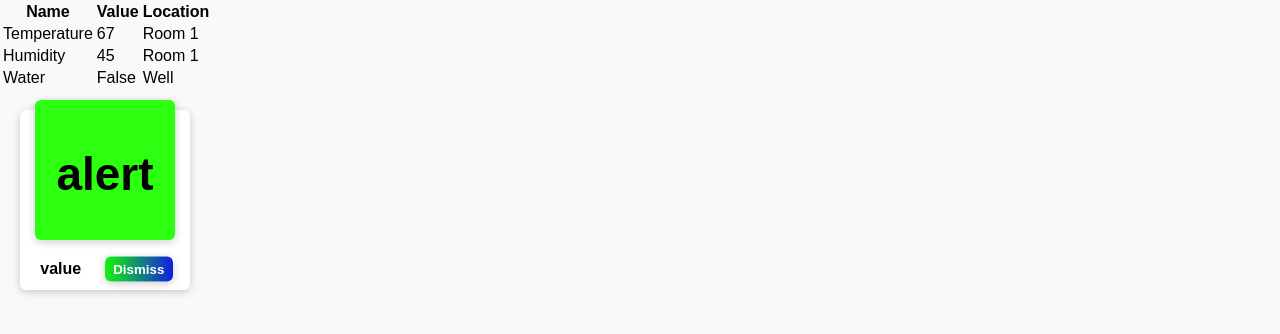
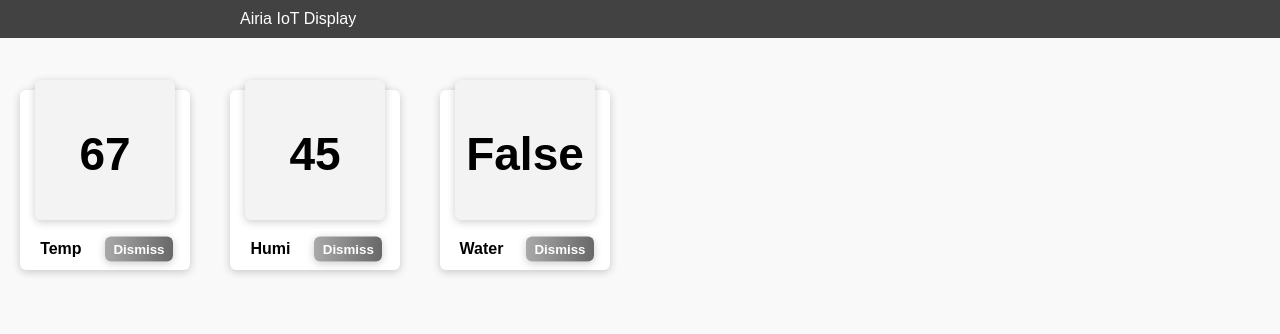
Before and after one commit to casktCase/airia, a React (Create React App) app: page / in a window 1280 px wide. Shown: the top 334 px of the page. Built offline with nearby package versions, Linux system fonts and the light colour scheme.

Commit message:
Enabling tiles to show alert data, minor visual changes

```diff
--- a/public/index.html
+++ b/public/index.html
@@ -13,9 +13,18 @@
 </head>
 
 <body>
-  <noscript>You need to enable JavaScript to run this app.</noscript>
-  <div id="root"></div>
-  <div id="jsonList"></div>
+  <div id="banner">
+    <div id="banner-content">
+      Airia IoT Display
+    </div>
+  </div>
+  <div id="main-content">
+
+    <noscript>You need to enable JavaScript to run this app.</noscript>
+    <div id="root"></div>
+    <div id="jsonList"></div>
+
+  </div>
 </body>
 
 </html>
--- a/src/App.js
+++ b/src/App.js
@@ -4,12 +4,12 @@ import './App.css';
 ///JSON data rpresenting readings from IoT
 var data = [
   {
-    "name": "Temperature",
+    "name": "Temp",
     "value": "67",
     "location": "Room 1"
   },
   {
-    "name": "Humidity",
+    "name": "Humi",
     "value": "45",
     "location": "Room 1"
   },
@@ -23,52 +23,30 @@ var data = [
 
 //data map function to show in table
 var rows = data.map(function (row) {
-  return <tr>
-    <td>{row.name}</td>
-    <td>{row.value}</td>
-    <td>{row.location}</td>
-  </tr>
+  return <div className="brick">
+    <div className="content">
+      <div className="color">
+        <div className="palette" />
+        <h1>{row.value}</h1>
+      </div>
+      <div className="action">
+        <p>{row.name}</p>
+        <button className="buyButton" >
+          Dismiss
+        </button>
+      </div>
+    </div>
+  </div>
 });
-
-
 
 class App extends Component {
   render() {
     return (
+
       <div>
-        <table>
-          <thead>
-            <th>Name</th>
-            <th>Value</th>
-            <th>Location</th>
-          </thead>
-          {rows}
-        </table>
-        <div className="brick">
-          <div className="content">
-            <div className="color">
-              <div className="palette" />
-              <h1>alert</h1>
-            </div>
-            <div className="action">
-              <p>value</p>
-              <button className="buyButton" >
-                Dismiss
-          </button>
-            </div>
-          </div>
-        </div>
+        {rows}
       </div>
 
-      /*<table>
-        <thead>
-          <th>Name</th>
-          <th>Value</th>
-          <th>Location</th>
-        </thead>
-        {rows}
-      </table>
-      */
     );
   }
 }
--- a/src/index.css
+++ b/src/index.css
@@ -7,6 +7,24 @@ body {
   -webkit-font-smoothing: antialiased;
   -moz-osx-font-smoothing: grayscale;
 }
+
+div#banner {
+  position: absolute;
+  top: 0;
+  left: 0;
+  background-color: rgb(66, 66, 66);
+  width: 100%;
+}
+div#banner-content {
+  width: 800px;
+  margin: 0 auto;
+  padding: 10px;
+  color: #fff;
+}
+div#main-content {
+  padding-top: 70px;
+}
+
 
 code {
   font-family: source-code-pro, Menlo, Monaco, Consolas, "Courier New",
@@ -83,7 +101,7 @@ body {
 
   width: 68px;
   height: 25px;
-  background: linear-gradient(270deg, rgb(17, 0, 255) -13.97%, rgb(21, 255, 0) 105.15%);
+  background: linear-gradient(270deg, rgb(95, 95, 95) -13.97%, rgb(172, 172, 172) 105.15%);
   box-shadow: 0px 2px 9px rgba(0, 0, 0, 0.2);
   border-radius: 6px;
   border: none;
@@ -114,7 +132,7 @@ body {
   left: 5px;
   top: -10px;
 
-  background: rgb(44, 255, 16);
+  background: rgb(243, 243, 243);
   box-shadow: 0px 2px 9px rgba(0, 0, 0, 0.2);
   border-radius: 6px;
 }
```
